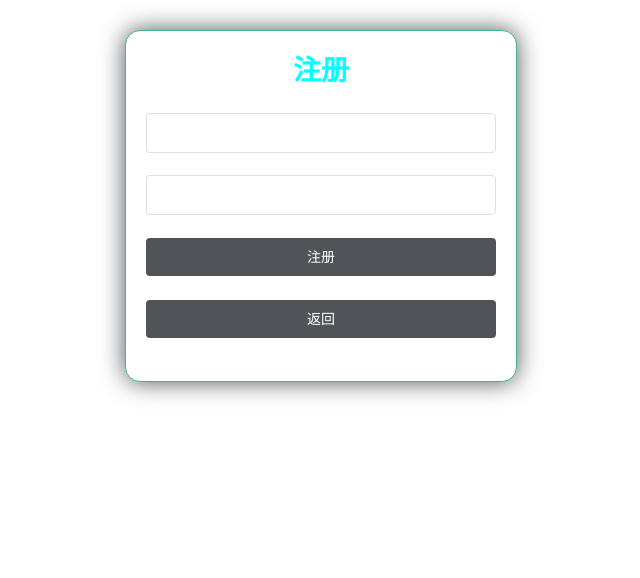
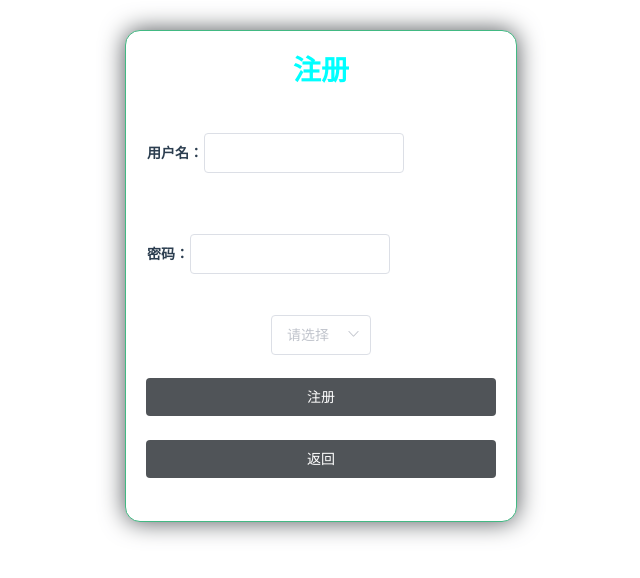
Before and after one commit to xu3333/testgit, a Vue app in the folder work-vue/: page /registe in a window 1280 px wide. Shown: the top 578 px of the page, without its empty margins (319-959 px from the left). Built offline with nearby package versions, Linux system fonts and the light colour scheme.

Commit message:
"2019/12/23 17:27 注册页面改动"

```diff
--- a/work-vue/src/components/Register.vue
+++ b/work-vue/src/components/Register.vue
@@ -5,10 +5,25 @@
           <h1 class="title">注册</h1>
         </el-form-item>
         <el-form-item>
-          <el-input type="text" v-model:value="registerForm.username"/>
+          <tr>
+            <td>
+              <h4>用户名：</h4>
+            </td>
+            <el-input type="text" v-model:value="registerForm.username"/>
+          </tr>
         </el-form-item>
         <el-form-item>
-          <el-input type="text" v-model:value="registerForm.password"/>
+          <tr>
+            <td>
+              <h4>密码：</h4>
+            </td>
+            <el-input type="text" v-model:value="registerForm.password"/>
+          </tr>
+        </el-form-item>
+        <el-form-item class="select">
+          <el-select v-model="choice">
+            <el-option v-for="(x,index) in selection" :key="x.index" :value="x.role">{{x.role}}</el-option>
+          </el-select>
         </el-form-item>
         <el-form-item>
           <el-button type="primary" style="width: 100%;background: #505458;border: none" v-on:click="registe">注册</el-button>
@@ -28,7 +43,12 @@
           registerForm:{
             username:"",
             password:""
-          }
+          },
+          selection:[
+            {role:"物业",index:0},
+            {role:"业主",index: 1}
+          ],
+          choice:""
         }
       },
       methods:{
@@ -55,6 +75,7 @@
     }
 </script>
 
+
 <style scoped>
   .title{
     margin: 0px 40px 0px 40px;
@@ -72,4 +93,24 @@
     border: 1px solid #42b983;
     box-shadow: 0 0 25px #505458;
   }
+
+  .select{
+    width: 100px;
+    text-align: left;
+  }
+
+  .el-input{
+    width: 200px;
+  }
+
+  .el-dropdown-link {
+    cursor: pointer;
+    color: #409EFF;
+  }
+
+  .el-icon-arrow-down {
+    font-size: 12px;
+  }
+
+
 </style>
```
